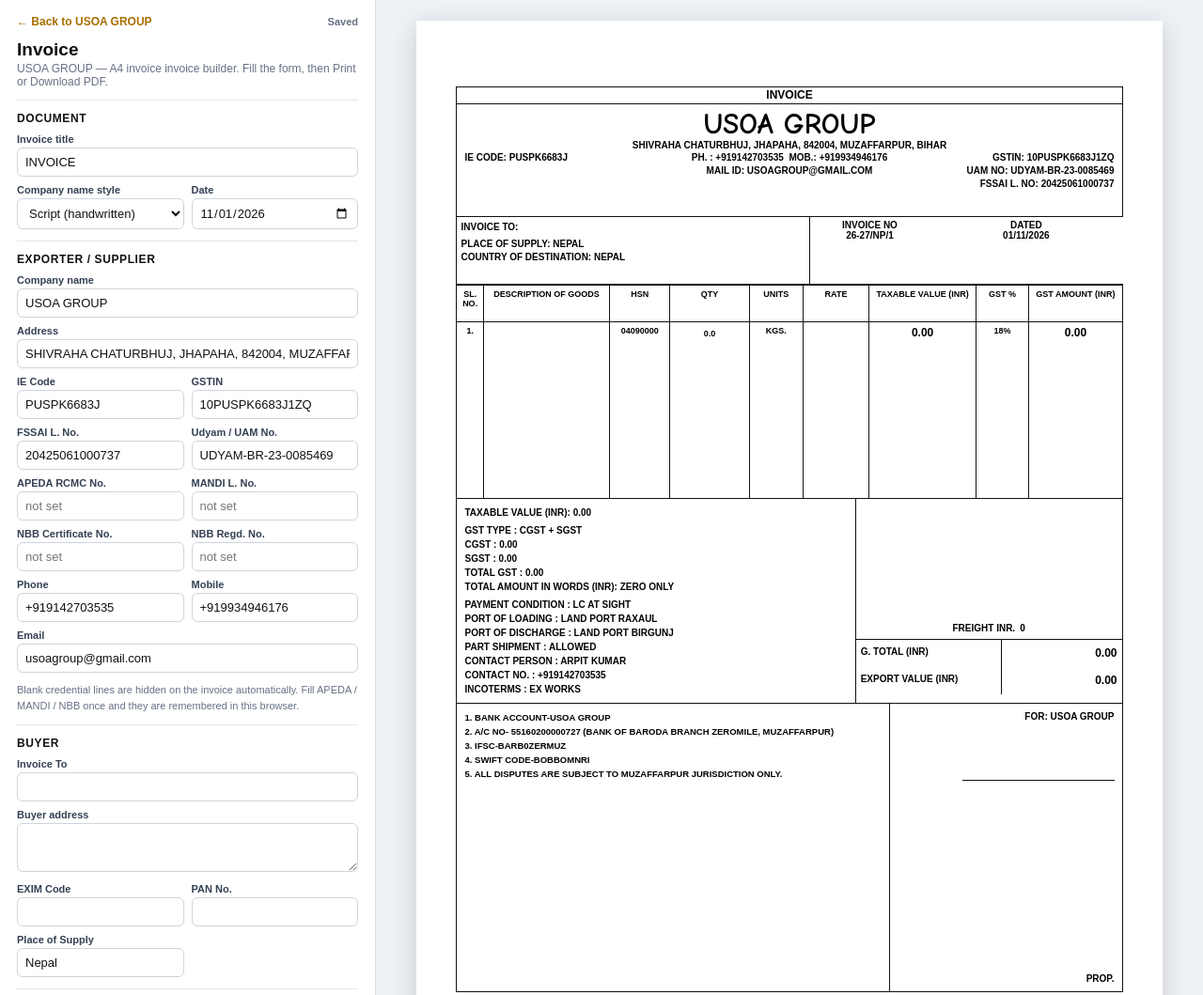
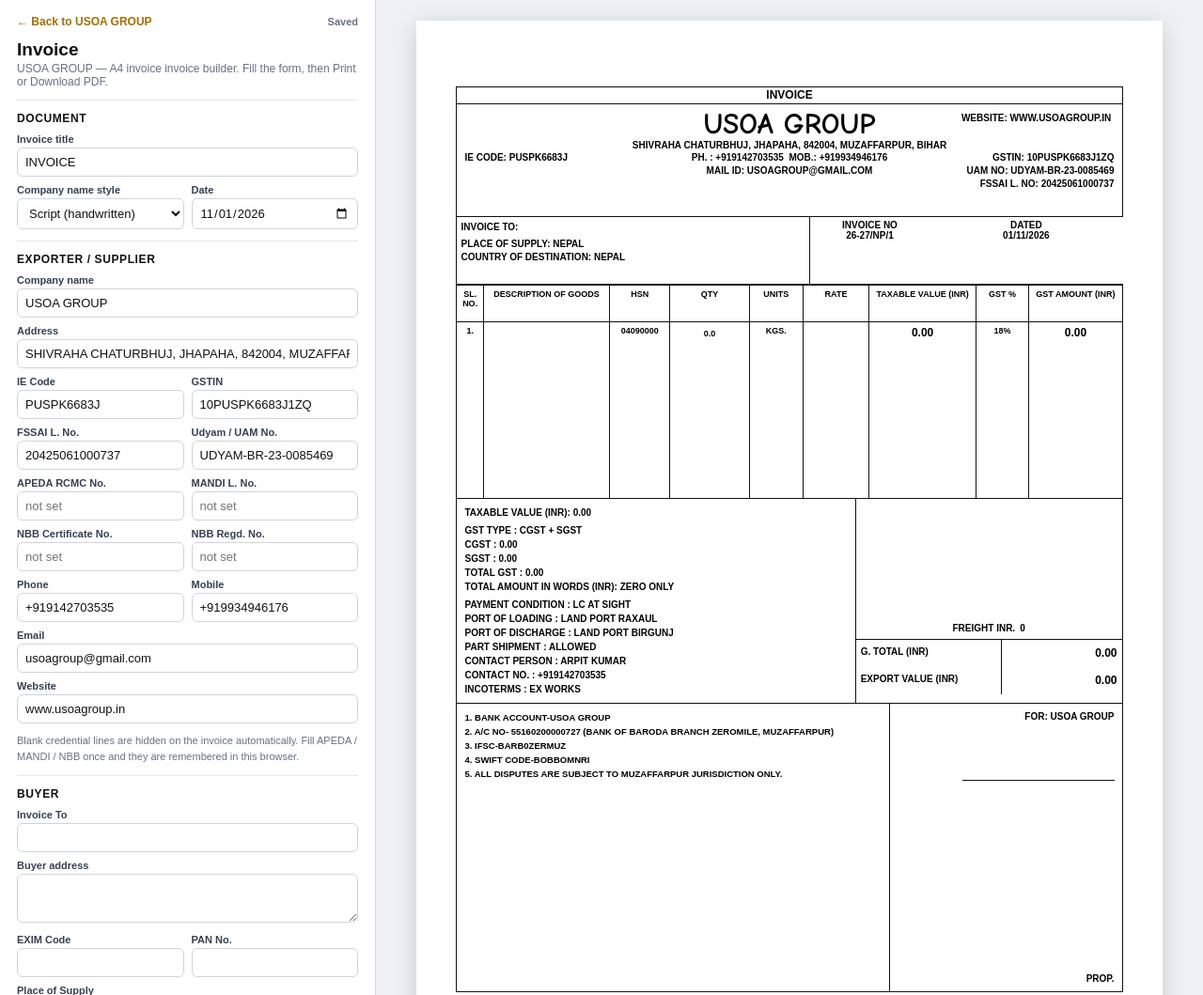
Before and after one commit to arpit-ae/kanish, a plain HTML site: page a.html in a window 1280 px wide. Shown: the top 1059 px of the page at 94% size. Drawn offline with Linux system fonts and the light colour scheme.

Commit message:
Add editable website to invoice header

```diff
--- a/a.html
+++ b/a.html
@@ -66,6 +66,8 @@
 .company{text-align:center;min-height:31.8mm;border-left:1px solid #111;border-right:1px solid #111;border-bottom:1px solid #111;position:relative;padding-top:1mm}
 .company .name{font-family:"Brush Script MT","Segoe Script","Lucida Handwriting","Apple Chancery","Comic Sans MS",cursive;font-size:31px;line-height:34px;font-weight:700}
 .company.plain .name{font-family:Arial,Helvetica,sans-serif;font-size:22px;line-height:26px;letter-spacing:.5px}
+.company .website{position:absolute;top:2.5mm;right:3mm;font-size:10px;line-height:12px;font-weight:700}
+.company .website.is-empty{display:none}
 .company .addr{font-size:10px}
 .company .cols{display:flex;justify-content:space-between;padding:1px 8px 0;align-items:flex-start}
 .company .col,.company .mid,.company .right{line-height:14px}
@@ -184,6 +186,7 @@
     <div><label for="phone">Phone</label><input id="phone"></div>
     <div><label for="mobile">Mobile</label><input id="mobile"></div>
     <div class="full"><label for="email">Email</label><input id="email"></div>
+    <div class="full"><label for="website">Website</label><input id="website" placeholder="www.usoagroup.in"></div>
   </div>
   <p class="help">Blank credential lines are hidden on the invoice automatically. Fill APEDA / MANDI / NBB once and they are remembered in this browser.</p>
   </div>
@@ -306,7 +309,7 @@
 var TEXT_FIELDS = ["title","company","address","ie","gst","fssai","uam","apeda","mandi",
   "nbb","nbbreg","phone","mobile","email","buyer","buyeraddr","exim","pan","supply",
   "inv","code","freight","payment","incoterms","loading","discharge","shipment",
-  "contact","contactno","bankname","account","branch","ifsc","adcode","swift","jurisdiction","supplyType","exportTax"];
+  "contact","contactno","bankname","account","branch","ifsc","adcode","swift","jurisdiction","website","supplyType","exportTax"];
 
 var SELECT_FIELDS = ["nameFont","supplyType","exportTax"];
 
@@ -314,7 +317,7 @@
 var PROFILE_FIELDS = ["title","nameFont","company","address","ie","gst","fssai","uam",
   "apeda","mandi","nbb","nbbreg","phone","mobile","email","payment","incoterms",
   "loading","discharge","shipment","contact","contactno","code",
-  "bankname","account","branch","ifsc","adcode","swift","jurisdiction"];
+  "bankname","account","branch","ifsc","adcode","swift","jurisdiction","website"];
 
 var ROW_FIELDS = ["desc","hsn","qty","unit","rate","gst","packs","range","netWt","grossWt"];
 
@@ -335,6 +338,7 @@
   phone:"+919142703535",
   mobile:"+919934946176",
   email:"usoagroup@gmail.com",
+  website:"www.usoagroup.in",
   buyer:"", buyeraddr:"", exim:"", pan:"",
   supply:"Nepal",
   inv:"", code:"NP",
@@ -528,6 +532,7 @@
   var html = "";
   html += '<div class="pi-title">' + esc(d.title || "INVOICE") + '</div>';
   html += '<div class="' + nameClass + '">';
+  html +=   '<div class="website' + (String(d.website || "").trim() ? "" : " is-empty") + '">Website: ' + esc(d.website) + '</div>';
   html +=   '<div class="name">' + esc(d.company) + '</div>';
   html +=   '<div class="addr">' + esc(d.address) + '</div>';
   html +=   '<div class="cols">';
```
